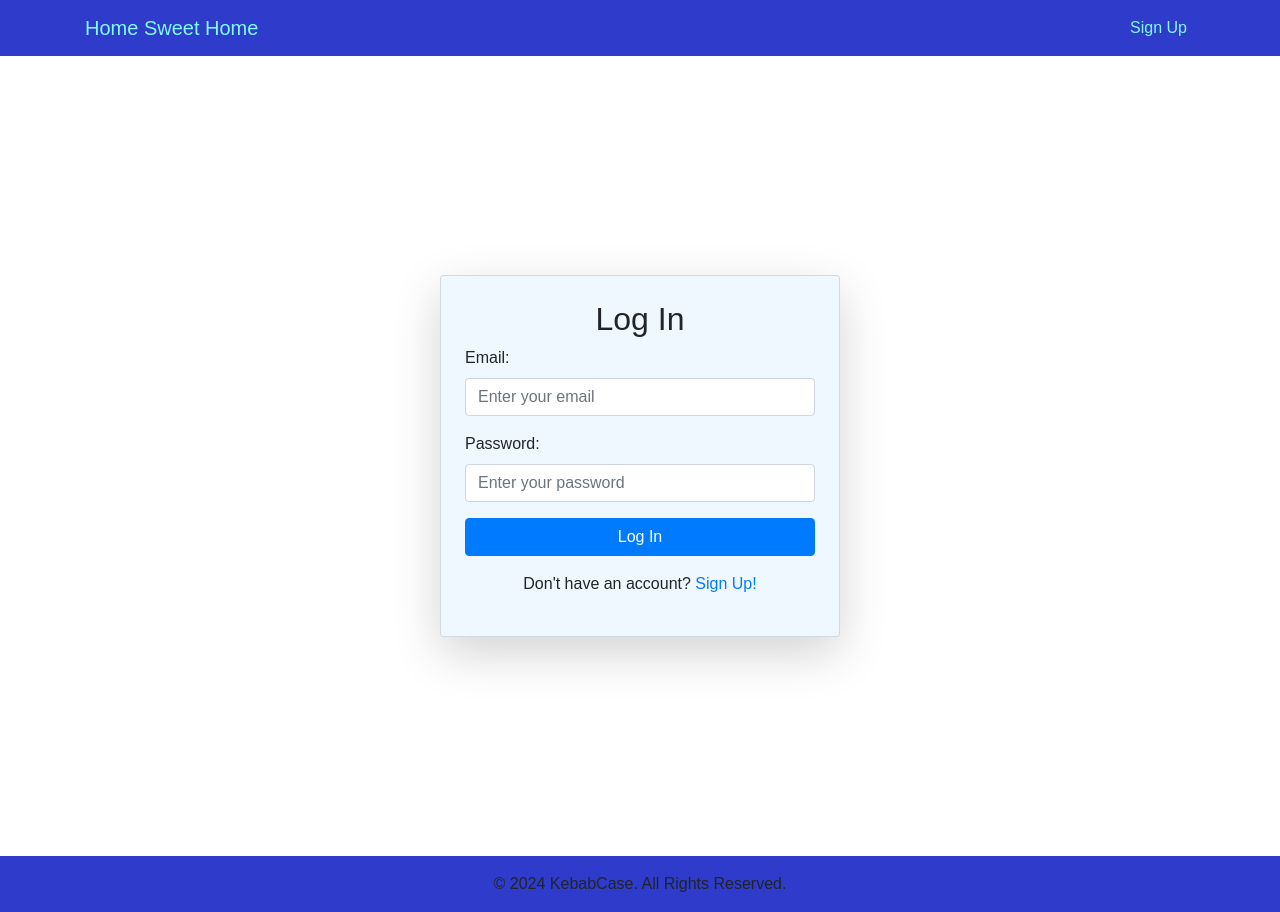
After one commit to michael-roger/home-sweet-home, a Python web app: template templates/login.html in a window 1280 px wide. The commit adds this page. Run offline with Jinja, Linux system fonts and the light colour scheme; the template is opened without the code that fills it, so the values that code supplies are empty; some libraries are stand-ins or nearby versions.

Commit message:
started implementing login and signup template

```diff
--- /dev/null
+++ b/static/login.js
@@ -0,0 +1,43 @@
+$(document).ready(function() {
+
+	$('user-login-btn').click(function() {
+		const email = $('#email').val(); // Assuming your email input field has id="email"
+		const password = $('#password').val(); // Assuming your password input field has id="password"
+		authenticateUser(email, password);
+	});
+
+});
+
+function authenticate_user(email, password) {
+	$.ajax({
+        url: 'http://127.0.0.1:5000/authenticate', // TODO: URL
+        method: 'POST',
+        data: { email: email, password: password },
+        success: function(response) {
+            // Handle success (HTTP 200 OK)
+            console.log('Authentication successful! User ID:', response);
+            // Redirect or display success message
+            alert('Login successful! Your user ID is: ' + response);
+        },
+        error: function(jqXHR) {
+            // Handle different error scenarios
+            switch (jqXHR.status) {
+                case 400: // Bad Request
+                    console.error('Error: Missing email or password.');
+                    alert('Please fill out both email and password fields.');
+                    break;
+                case 404: // Not Found
+                    console.error('Error: User not found.');
+                    alert('No account found with the provided email.');
+                    break;
+                case 401: // Unauthorized
+                    console.error('Error: Incorrect password.');
+                    alert('Invalid password. Please try again.');
+                    break;
+                default: // Other errors
+                    console.error('Error:', jqXHR.statusText);
+                    alert('An unexpected error occurred. Please try again later.');
+            }
+        }
+    });
+}
--- a/static/main.css
+++ b/static/main.css
@@ -53,3 +53,7 @@ body {
 .features a:hover {
     text-decoration: underline;
 }
+.card.custom-card {
+    width: 400px;
+    background-color: #f0f8ff;
+}
--- a/templates/index.html
+++ b/templates/index.html
@@ -23,12 +23,12 @@
             </form>
             <ul class="navbar-nav">
               <li class="nav-item">
-                <a class="nav-link" href="#">Log In</a>
+                <a class="nav-link" href="login.html">Log In</a>
               </li>
             </ul>
             <ul class="navbar-nav">
               <li class="nav-item">
-                <a class="nav-link" href="#">Sign Up</a>
+                <a class="nav-link" href="signup.html">Sign Up</a>
               </li>
             </ul>
           </div>
--- /dev/null
+++ b/templates/login.html
@@ -0,0 +1,60 @@
+<!DOCTYPE html>
+<html lang="en">
+<head>
+  <meta charset="utf-8">
+  <meta name="viewport" content="width=device-width, initial-scale=1">
+  <link rel="stylesheet" href="http://code.jquery.com/ui/1.12.1/themes/base/jquery-ui.css">
+  <link rel="stylesheet" href="../static/main.css">
+  <link href="https://cdn.jsdelivr.net/npm/bootstrap@5.0.2/dist/css/bootstrap.min.css" rel="stylesheet" crossorigin="anonymous">
+  <link rel="stylesheet" href="https://stackpath.bootstrapcdn.com/bootstrap/4.2.1/css/bootstrap.min.css">
+  <script src="http://code.jquery.com/jquery-3.3.1.min.js"></script>
+  <script src="https://code.jquery.com/ui/1.12.0/jquery-ui.min.js"></script>
+  <script type="text/javascript" src="{{ url_for('static', filename = 'login.js') }}"></script>
+  <link rel="stylesheet" href="{{url_for('static', filename='main.css')}}">
+  <title>Log In</title>
+</head>
+
+<body class="home">
+  <nav class="navbar navbar-expand-lg royal-blue">
+    <div class="container">
+      <a class="navbar-brand bold" href="index.html">Home Sweet Home</a>
+      <button class="navbar-toggler" type="button" data-bs-toggle="collapse" data-bs-target="#navbarNavAltMarkup" aria-controls="navbarNavAltMarkup" aria-expanded="false" aria-label="Toggle navigation">
+        <span class="navbar-toggler-icon"></span>
+      </button>
+      <div class="collapse navbar-collapse" id="navbarNavAltMarkup">
+        <ul class="navbar-nav ms-auto">
+          <li class="nav-item">
+            <a class="nav-link" href="signup.html">Sign Up</a>
+          </li>
+        </ul>
+      </div>
+    </div>
+  </nav>
+
+  <div class="container d-flex justify-content-center align-items-center vh-100">
+    <div class="card shadow-lg p-4 custom-card">
+      <h2 class="text-center">Log In</h2>
+      <form action="#" method="post">
+        <div class="mb-3">
+          <label for="email" class="form-label">Email:</label>
+          <input type="email" class="form-control" id="email" name="email" placeholder="Enter your email" required>
+        </div>
+        <div class="mb-3">
+          <label for="password" class="form-label">Password:</label>
+          <input type="password" class="form-control" id="password" name="password" placeholder="Enter your password" required>
+        </div>
+        <div class="d-grid gap-2">
+          <button type="button" class="btn btn-primary" id="user-login-btn">Log In</button>
+        </div>
+      </form>
+      <div class="text-center mt-3">
+        <p>Don't have an account? <a href="signup.html">Sign Up!</a></p>
+      </div>
+    </div>
+  </div>
+
+  <footer class="royal-blue text-center py-3">
+    <a>&copy; 2024 KebabCase. All Rights Reserved.</a>
+  </footer>
+</body>
+</html>
```
Also changed, not shown: templates/signup.html (added).
